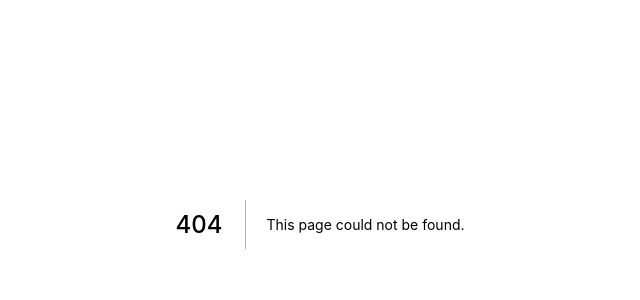
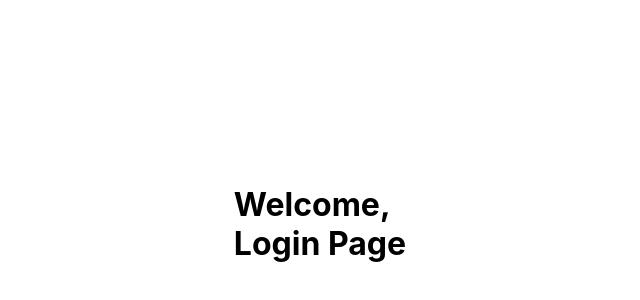
Before and after one commit to Uni-SUN-Team/UniSUN-Client, a Next.js app: page /login in a window 1280 px wide. Before the commit this address had no page. Shown: the part 176-476 px from the top of the page, without its empty margins (320-960 px from the left). Built offline with nearby package versions, Linux system fonts and the light colour scheme.

Commit message:
add login page

```diff
--- /dev/null
+++ b/pages/login/index.tsx
@@ -0,0 +1,25 @@
+import React from 'react';
+import type {NextPage} from 'next';
+import styled from 'styled-components';
+
+const Container = styled.div`
+  width: 100vw;
+  height: 100vh;
+  display: flex;
+  justify-content: center;
+  align-items: center;
+`;
+
+const Login: NextPage = () => {
+  return (
+    <Container>
+      <h1>
+        Welcome,
+        <br />
+        Login Page
+      </h1>
+    </Container>
+  );
+};
+
+export default Login;
```
